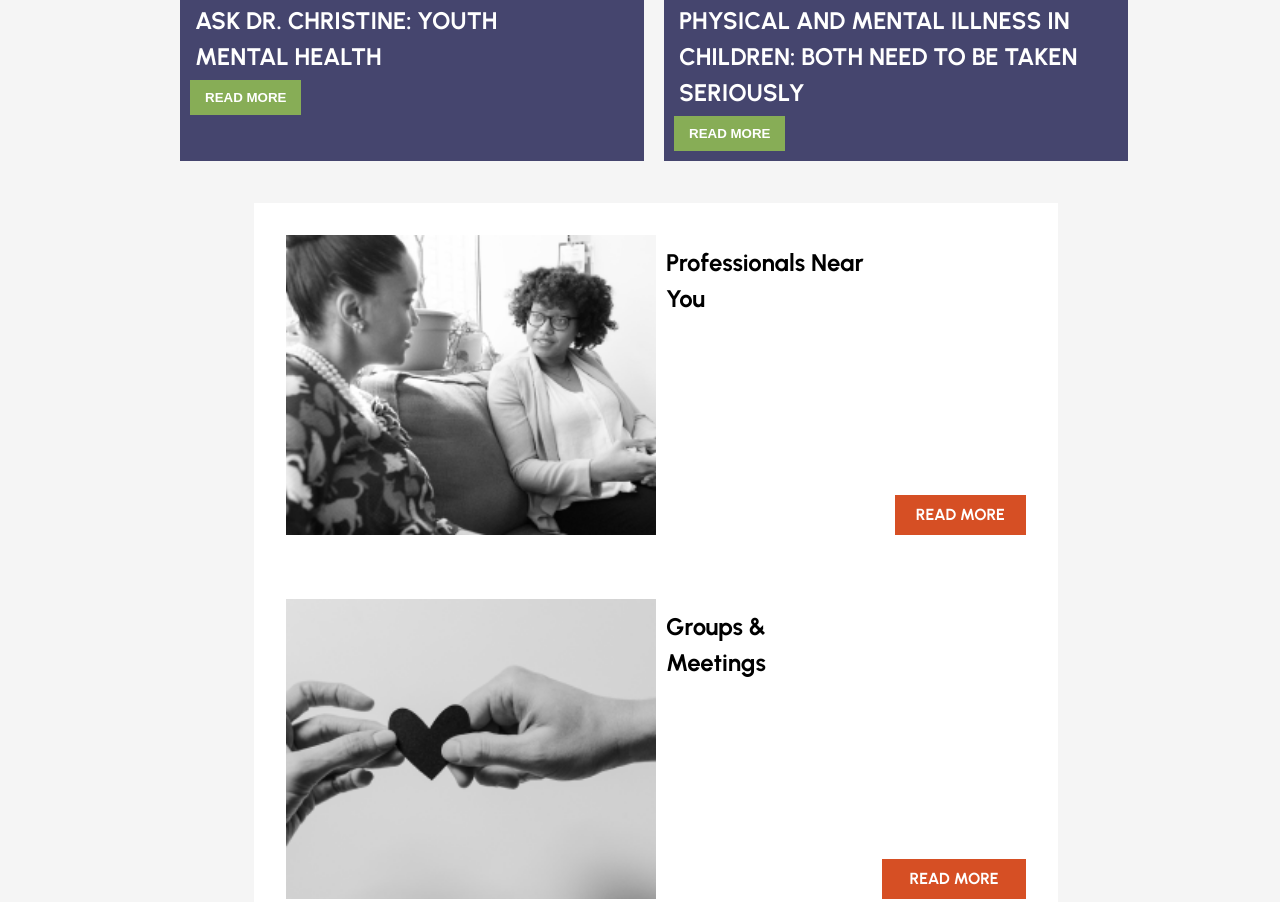
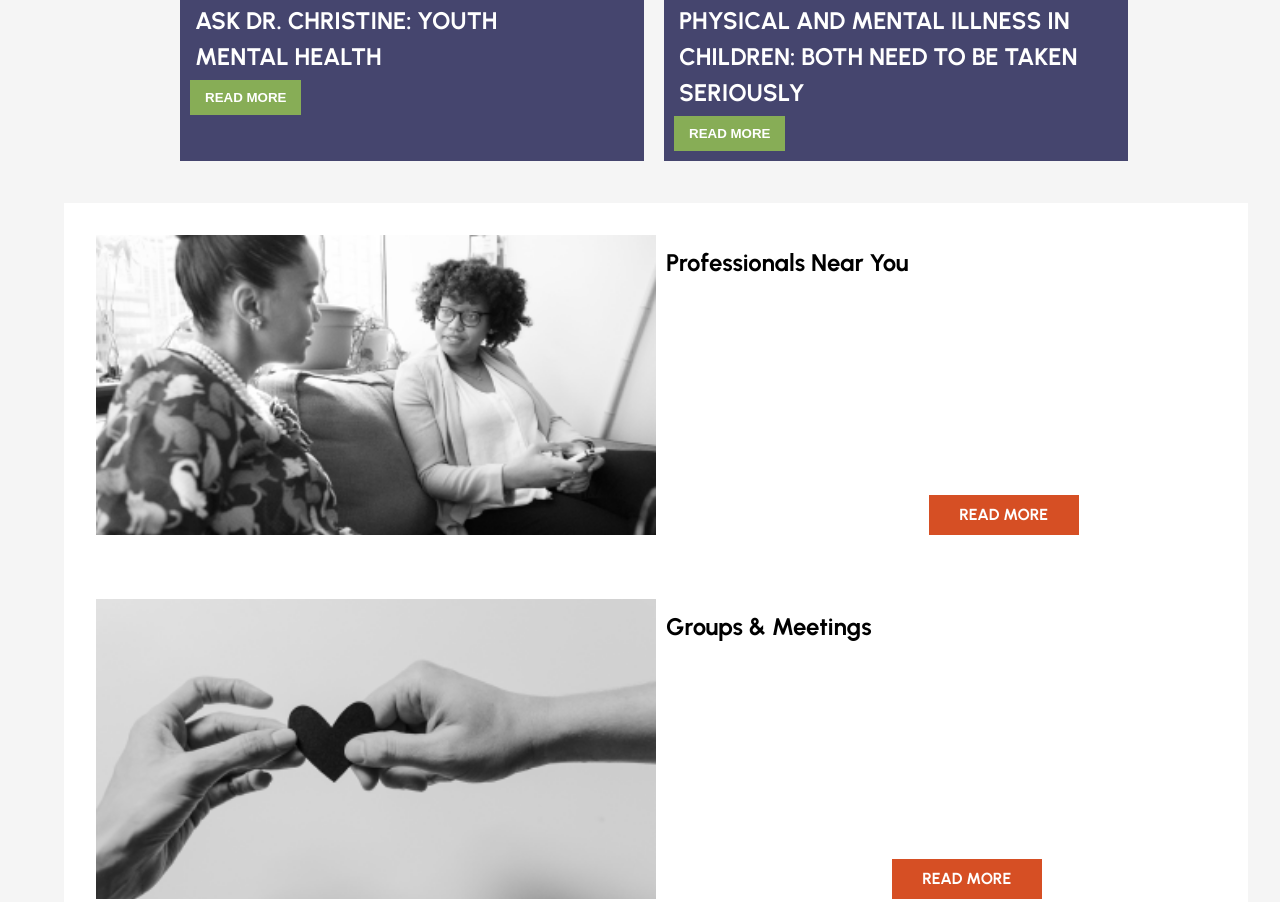
Before and after one commit to rach-hetrick/LetsTalkAboutIt, a plain HTML site: page index.html in a window 1280 px wide. Shown: the part 1515-2417 px from the top of the page. Drawn offline with Linux system fonts and the light colour scheme.

Commit message:
Update style.css

```diff
--- a/style.css
+++ b/style.css
@@ -274,7 +274,7 @@ iframe {
   /* find support section */
 
 .container-support {
-        max-width: 900px;
+        max-width: 1900px;
         margin: auto;
         overflow: auto;
         padding: 2rem;
```
